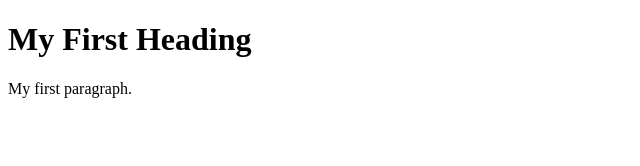
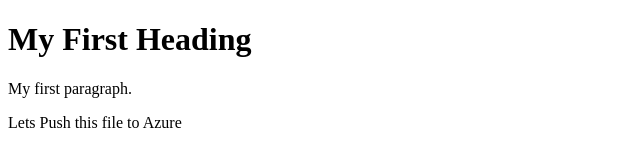
Before and after one commit to dvgvijendra86/MyFirstWebPage, a plain HTML site: page index.htm in a window 1280 px wide. Shown: the whole page, without its empty margins (0-640 px from the left). Drawn offline with Linux system fonts and the light colour scheme.

Commit message:
Added Extra line in Paragraph

```diff
--- a/index.htm
+++ b/index.htm
@@ -5,6 +5,7 @@
 <h1>My First Heading</h1>
 
 <p>My first paragraph.</p>
+<p>Lets Push this file to Azure</p>
 
 </body>
 </html>
```
